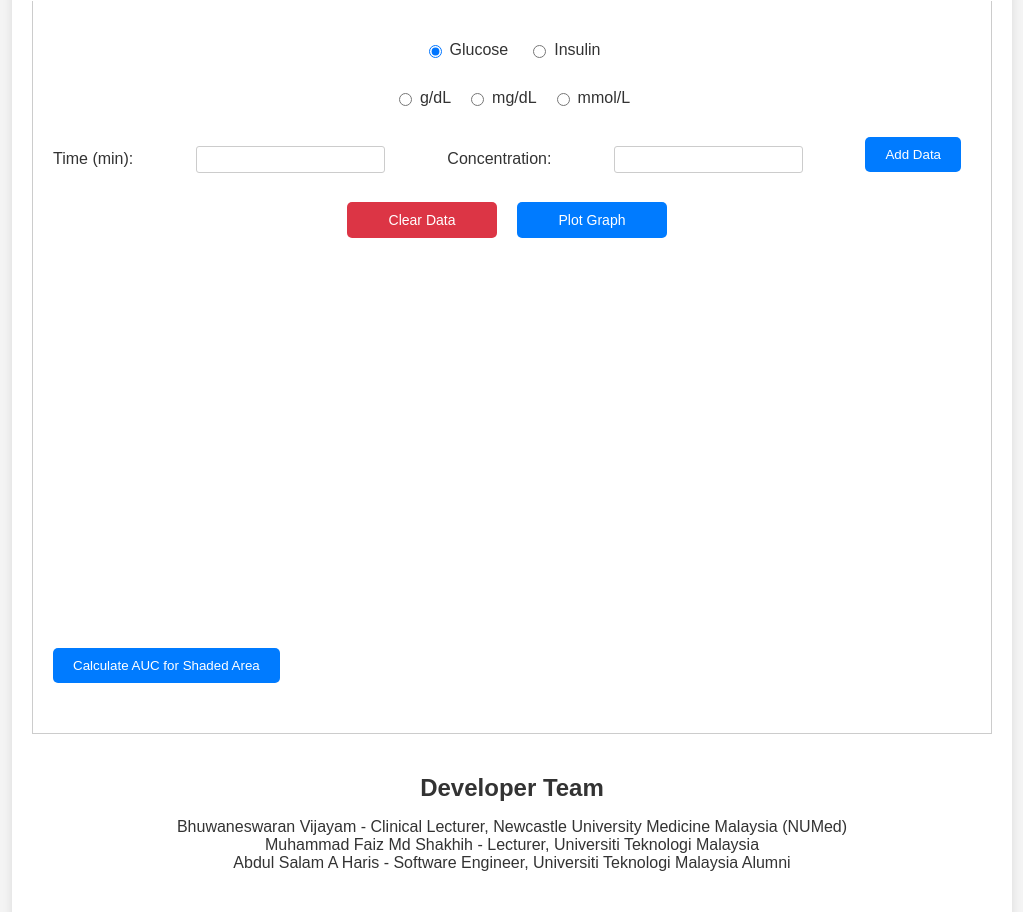
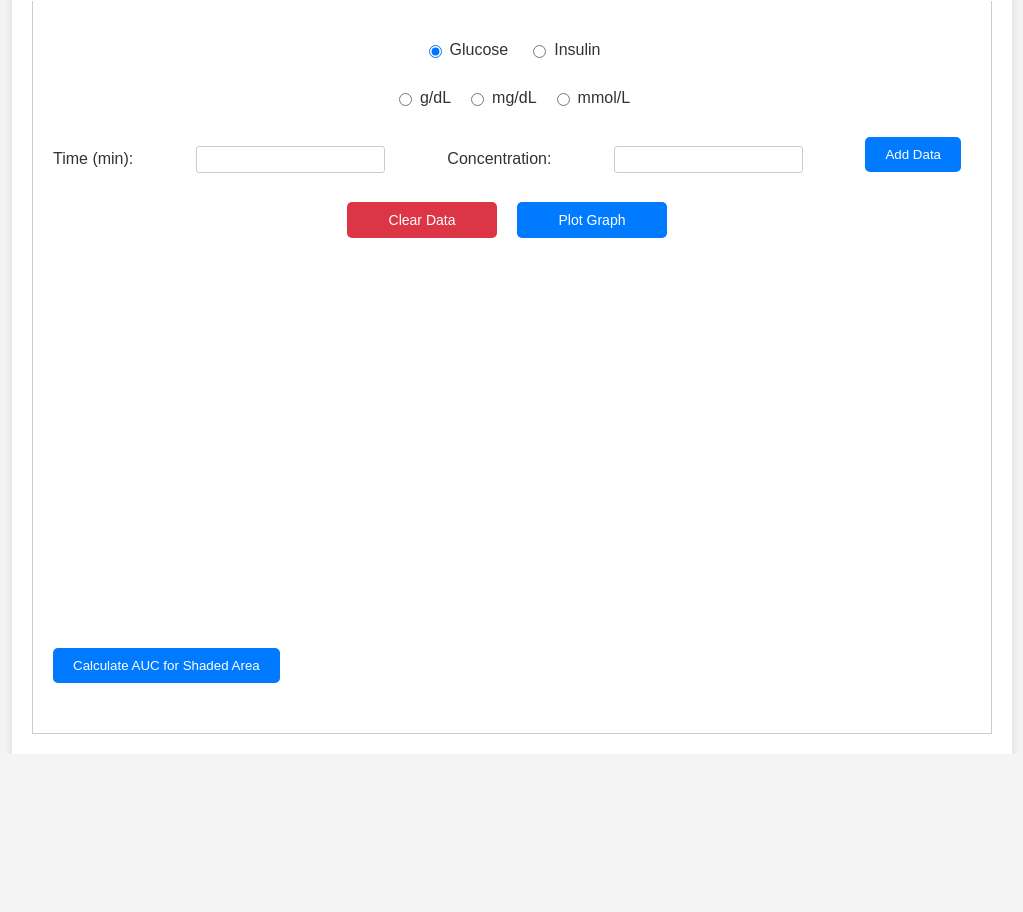
Before and after one commit to salamharis/Insulin-Index-Calculator, a plain HTML site: page nutritioniaucalculator.html in a window 1280 px wide. Shown: the part 229-1141 px from the top of the page, without its empty margins (128-1151 px from the left). After the commit the page ends 983 px from the top, so only its background shows below. Drawn offline with nearby package versions, Linux system fonts and the light colour scheme.

Commit message:
Update nutritioniaucalculator.html

```diff
--- a/nutritioniaucalculator.html
+++ b/nutritioniaucalculator.html
@@ -102,14 +102,7 @@
             </section>
         </main>
 
-        <footer class="developers-team">
-            <h2>Developer Team</h2>
-            <ul>
-                <li>Bhuwaneswaran Vijayam - Clinical Lecturer, Newcastle University Medicine Malaysia (NUMed)</li>
-                <li>Muhammad Faiz Md Shakhih - Lecturer, Universiti Teknologi Malaysia</li>
-                <li>Abdul Salam A Haris - Software Engineer, Universiti Teknologi Malaysia Alumni</li>
-            </ul>
-        </footer>
+
     </div>
 
     <script src="https://cdn.jsdelivr.net/npm/chart.js"></script>
```
